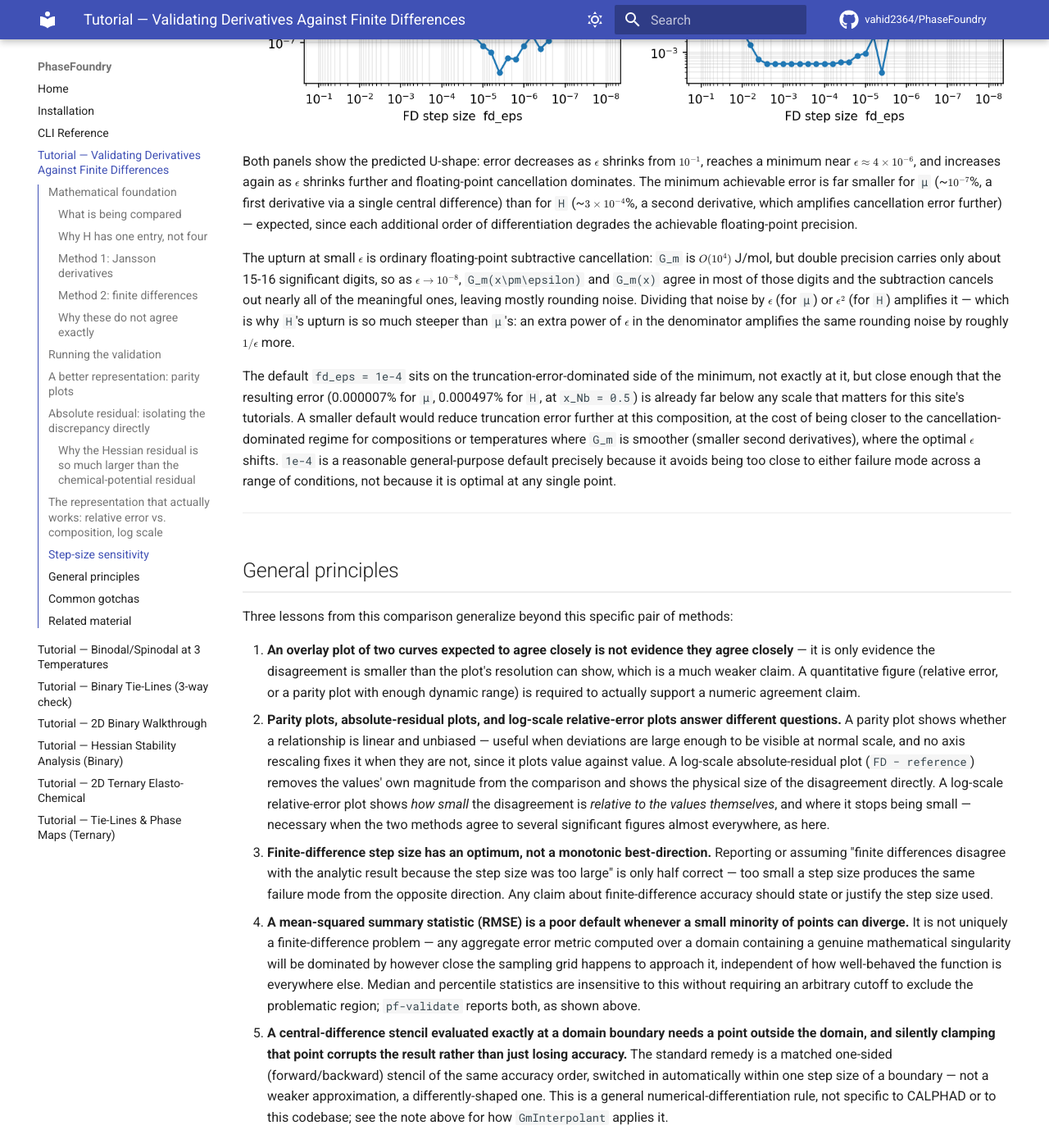
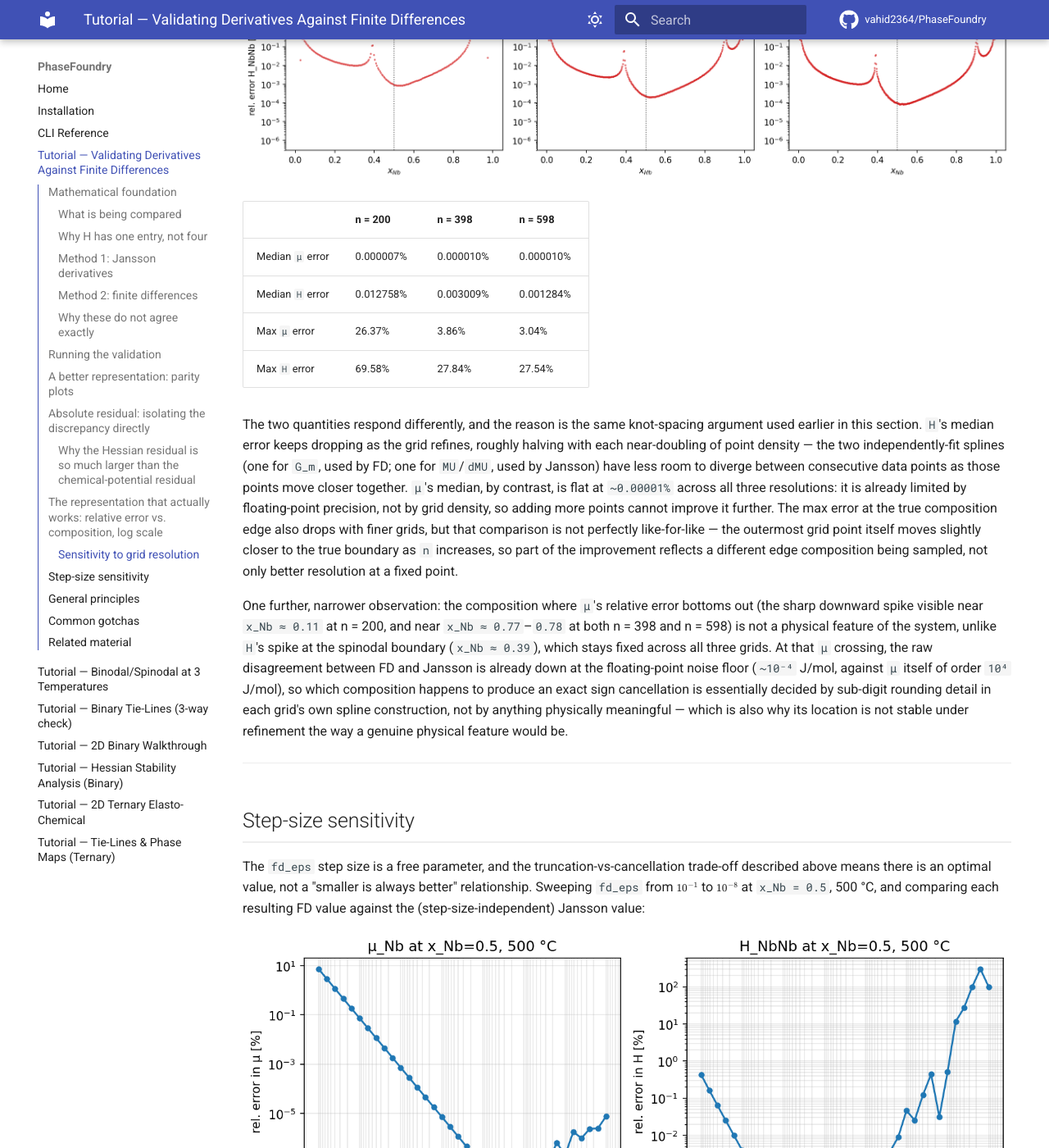
Before and after one commit to vahid2364/PhaseFoundry, an MkDocs documentation site: the page built from docs/tutorial_derivative_validation.md, in a window 1280 px wide and 1400 px high, scrolled down 7596 px. Shown: the whole window at 82% size. Built offline with MkDocs 1.6.1 and Material for MkDocs 9.7.7, drawn with Linux system fonts in a browser that asks for light colours; comment, search, counter and statistics services are not loaded; some of the changed text lies outside the part shown.

Commit message:
Add grid-resolution sensitivity comparison to the relative-error section
Regenerate the Nb-V thermodynamic table at n=200, 398, and 598 composition
points (genuine pycalphad reruns via thermo.n_points, not resampling) and
compare FD-vs-Jansson relative error across all three. H's median error
drops substantially with finer grids (the independently-fit-spline knot-
spacing effect already discussed); mu's median is already floating-point-
floor limited and does not improve. Also note that mu's relative-error
minimum (unlike H's, which sits at the physical spinodal boundary and
stays fixed) is a noise-floor sign cancellation whose location is not
stable under grid refinement.

```diff
--- a/docs/tutorial_derivative_validation.md
+++ b/docs/tutorial_derivative_validation.md
@@ -344,6 +344,51 @@ where the function being differenced is diverging most steeply — a genuine
 accuracy limitation of finite differences in that region, not a flaw in
 either implementation.
 
+### Sensitivity to grid resolution
+
+Everything above uses the Nb-V table's default 200-point composition
+grid. Regenerating the same table at higher resolution (`thermo.n_points`
+in the Step 1 config, passed to the same `pycalphad`-backed pipeline —
+not a resampling of the existing data) shows which parts of this result
+are limited by grid density and which are not:
+
+![Relative error at n=200, 398, and 598 composition grid points, shared y-axis per row](images/tutorial_derivative_validation/06_grid_resolution_comparison.png)
+
+| | n = 200 | n = 398 | n = 598 |
+|---|---|---|---|
+| Median `μ` error | 0.000007% | 0.000010% | 0.000010% |
+| Median `H` error | 0.012758% | 0.003009% | 0.001284% |
+| Max `μ` error | 26.37% | 3.86% | 3.04% |
+| Max `H` error | 69.58% | 27.84% | 27.54% |
+
+The two quantities respond differently, and the reason is the same
+knot-spacing argument used earlier in this section. `H`'s median error
+keeps dropping as the grid refines, roughly halving with each near-doubling
+of point density — the two independently-fit splines (one for `G_m`, used
+by FD; one for `MU`/`dMU`, used by Jansson) have less room to diverge
+between consecutive data points as those points move closer together.
+`μ`'s median, by contrast, is flat at `~0.00001%` across all three
+resolutions: it is already limited by floating-point precision, not by
+grid density, so adding more points cannot improve it further. The max
+error at the true composition edge also drops with finer grids, but that
+comparison is not perfectly like-for-like — the outermost grid point
+itself moves slightly closer to the true boundary as `n` increases, so
+part of the improvement reflects a different edge composition being
+sampled, not only better resolution at a fixed point.
+
+One further, narrower observation: the composition where `μ`'s relative
+error bottoms out (the sharp downward spike visible near `x_Nb ≈ 0.11` at
+n = 200, and near `x_Nb ≈ 0.77`–`0.78` at both n = 398 and n = 598) is not
+a physical feature of the system, unlike `H`'s spike at the spinodal
+boundary (`x_Nb ≈ 0.39`), which stays fixed across all three grids. At
+that `μ` crossing, the raw disagreement between FD and Jansson is already
+down at the floating-point noise floor (`~10⁻⁴` J/mol, against `μ` itself
+of order `10⁴` J/mol), so which composition happens to produce an exact
+sign cancellation is essentially decided by sub-digit rounding detail in
+each grid's own spline construction, not by anything physically
+meaningful — which is also why its location is not stable under
+refinement the way a genuine physical feature would be.
+
 ---
 
 ## Step-size sensitivity
```
Also changed, not shown: docs/images/tutorial_derivative_validation/06_grid_resolution_comparison.png (added).
